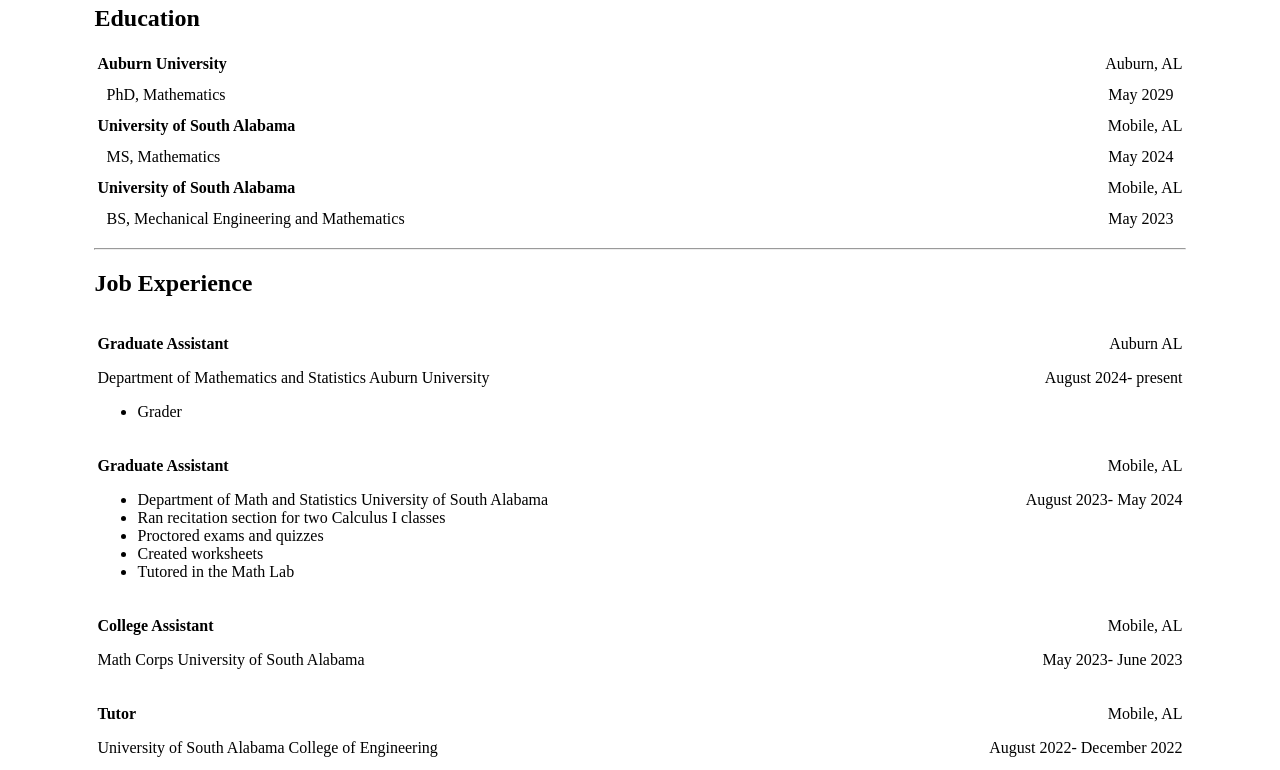
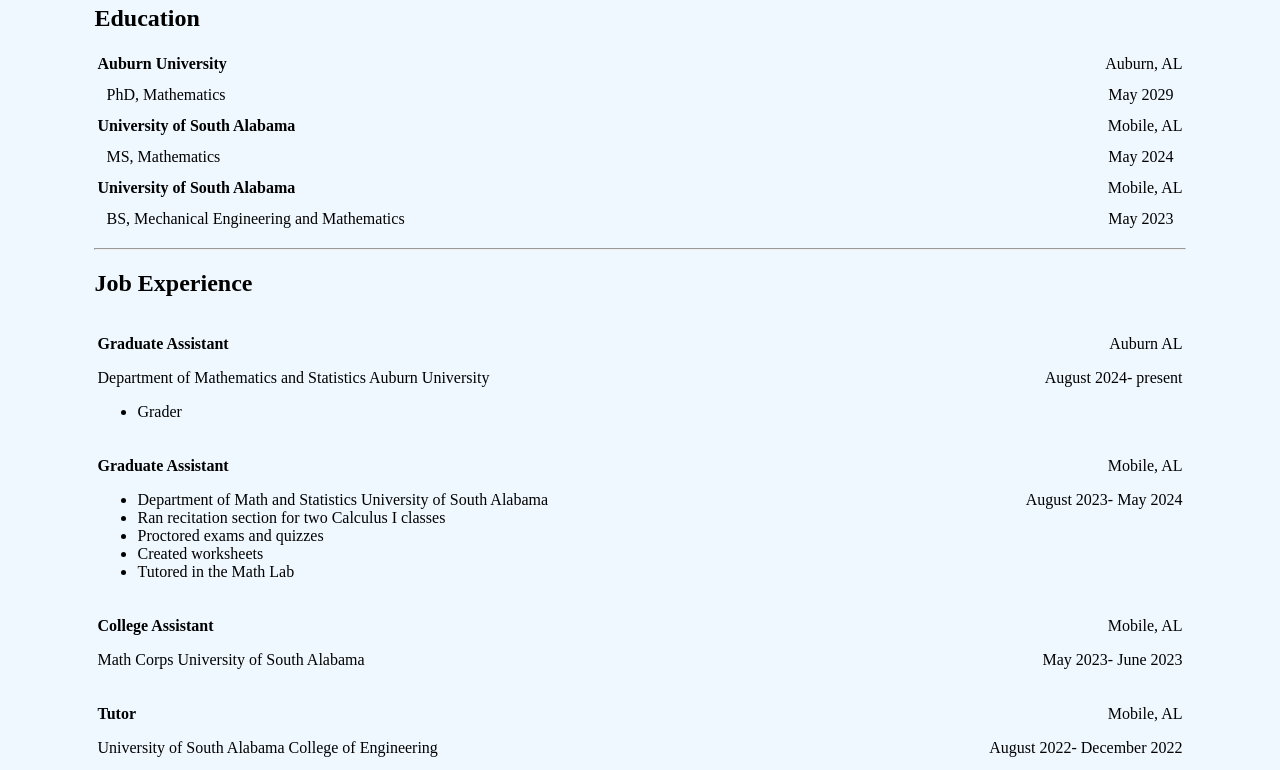
Before and after one commit to DanielHodgins/CV-Maker, a plain HTML site: page index.html in a window 1280 px wide. Shown: the part 233-1003 px from the top of the page. Drawn offline with nearby package versions, Linux system fonts and the light colour scheme.

Commit message:
Update index.html

```diff
--- a/index.html
+++ b/index.html
@@ -34,7 +34,7 @@
 <header style="text-align: center;">
     <div id="heading"></div>
 </header>
-<body>
+<body style="background-color: #f0f8ff;">
     <div class="content">
         <!-- Education Section -->
         <section>
```
